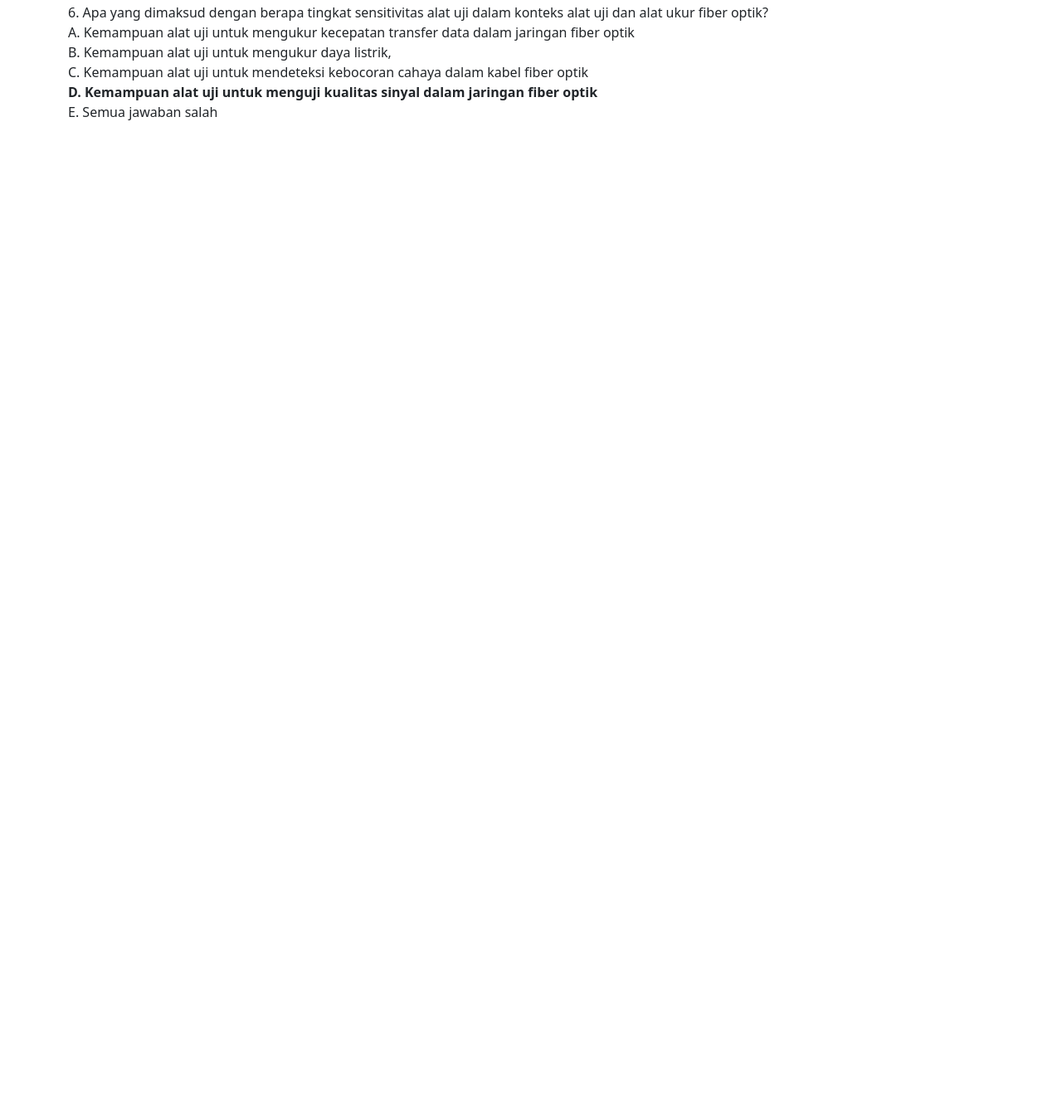
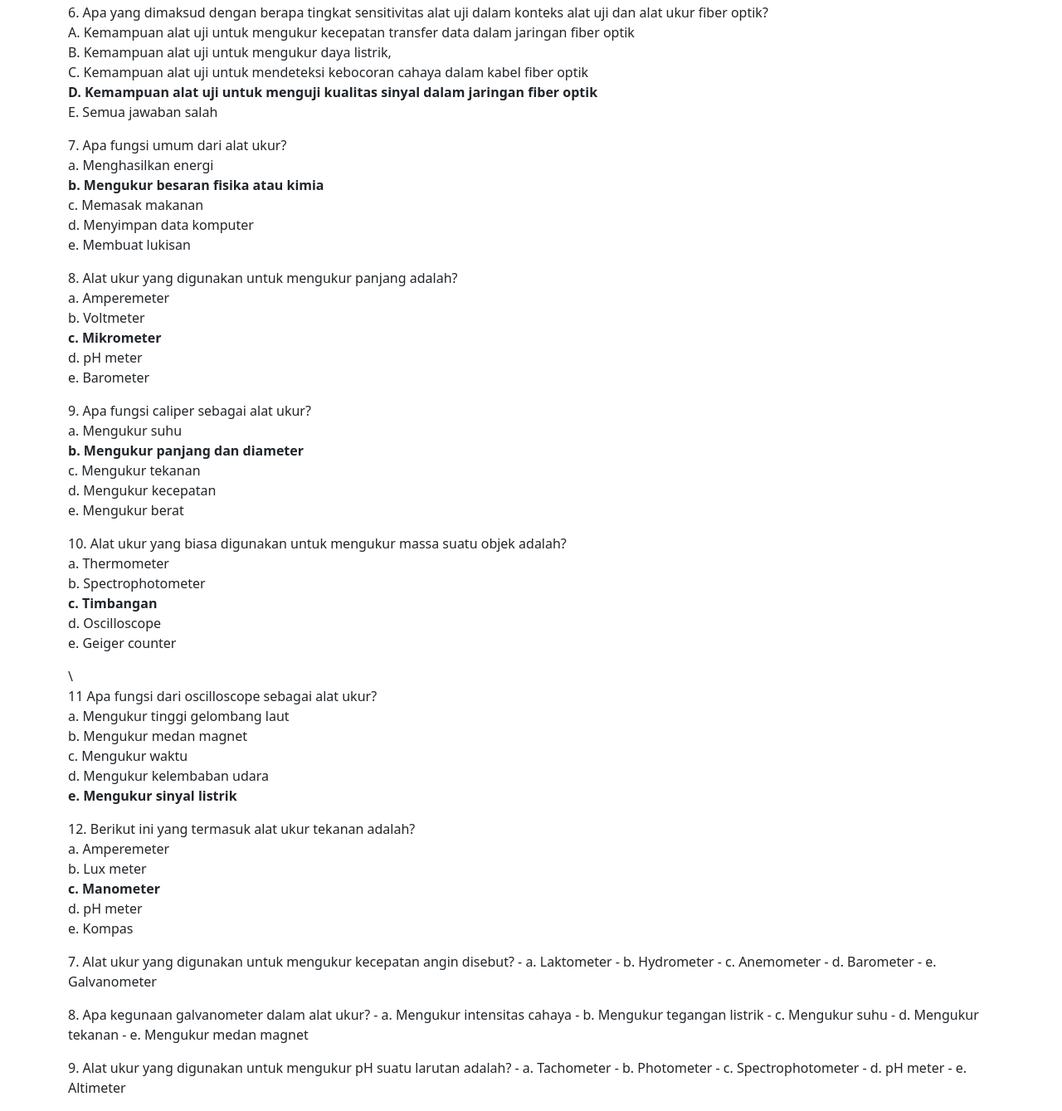
Before and after one commit to Wahyuu10tkj3/Wahyuu10tkj3.github.io, a plain HTML site: page soalalatukur/index.html in a window 1280 px wide. Shown: the part 854-2193 px from the top of the page at 83% size. Before the commit the page ends 1017 px from the top, so only its background shows below. Drawn offline with nearby package versions, Linux system fonts and the light colour scheme.

Commit message:
Update index.html

```diff
--- a/soalalatukur/index.html
+++ b/soalalatukur/index.html
@@ -59,6 +59,76 @@ C. Kemampuan alat uji untuk mendeteksi kebocoran cahaya dalam kabel fiber optik<
 E. Semua jawaban salah<br>
           </p>
          <p>
+7.  Apa fungsi umum dari alat ukur?<br>
+ a. Menghasilkan energi<br>
+ <b>b. Mengukur besaran fisika atau kimia</b><br>
+ c. Memasak makanan<br>
+ d. Menyimpan data komputer<br>
+ e. Membuat lukisan<br>
+         </p>
+          <p>
+8.  Alat ukur yang digunakan untuk mengukur panjang adalah?<br>
+ a. Amperemeter<br>
+ b. Voltmeter<br>
+<b>c. Mikrometer</b><br>
+ d. pH meter<br>
+ e. Barometer<br>
+          </p>
+          <p>
+ 9.  Apa fungsi caliper sebagai alat ukur?<br>
+ a. Mengukur suhu<br>
+ <b>b. Mengukur panjang dan diameter</b><br>
+ c. Mengukur tekanan<br>
+ d. Mengukur kecepatan<br>
+ e. Mengukur berat<br>
+          </p>
+          <p>
+ 10.  Alat ukur yang biasa digunakan untuk mengukur massa suatu objek adalah?<br>
+  a. Thermometer<br>
+  b. Spectrophotometer<br>
+  <b>c. Timbangan</b><br>
+  d. Oscilloscope<br>
+  e. Geiger counter<br>
+          </p>\
+          <p>
+  11   Apa fungsi dari oscilloscope sebagai alat ukur?<br>
+  a. Mengukur tinggi gelombang laut<br>
+  b. Mengukur medan magnet<br>
+  c. Mengukur waktu<br>
+  d. Mengukur kelembaban udara<br>
+  <b>e. Mengukur sinyal listrik</b><br>
+          </p>
+          <p>
+   12.  Berikut ini yang termasuk alat ukur tekanan adalah?<br>
+   a. Amperemeter<br>
+   b. Lux meter<br>
+   <b>c. Manometer</b><br>
+   d. pH meter<br>
+   e. Kompas<br>
+          </p>
+          <p>
+            7. Alat ukur yang digunakan untuk mengukur kecepatan angin disebut?
+   - a. Laktometer
+   - b. Hydrometer
+   - c. Anemometer
+   - d. Barometer
+   - e. Galvanometer
+          </p>
+          <P>
+            8.  Apa kegunaan galvanometer dalam alat ukur?
+   - a. Mengukur intensitas cahaya
+   - b. Mengukur tegangan listrik
+   - c. Mengukur suhu
+   - d. Mengukur tekanan
+   - e. Mengukur medan magnet
+          </P>
+          <p>
+            9.  Alat ukur yang digunakan untuk mengukur pH suatu larutan adalah?
+   - a. Tachometer
+   - b. Photometer
+   - c. Spectrophotometer
+   - d. pH meter
+   - e. Altimeter
     </div>
     <script src="https://cdn.jsdelivr.net/npm/bootstrap@5.3.2/dist/js/bootstrap.bundle.min.js" integrity="sha384-C6RzsynM9kWDrMNeT87bh95OGNyZPhcTNXj1NW7RuBCsyN/o0jlpcV8Qyq46cDfL" crossorigin="anonymous"></script>
   </body>
```
